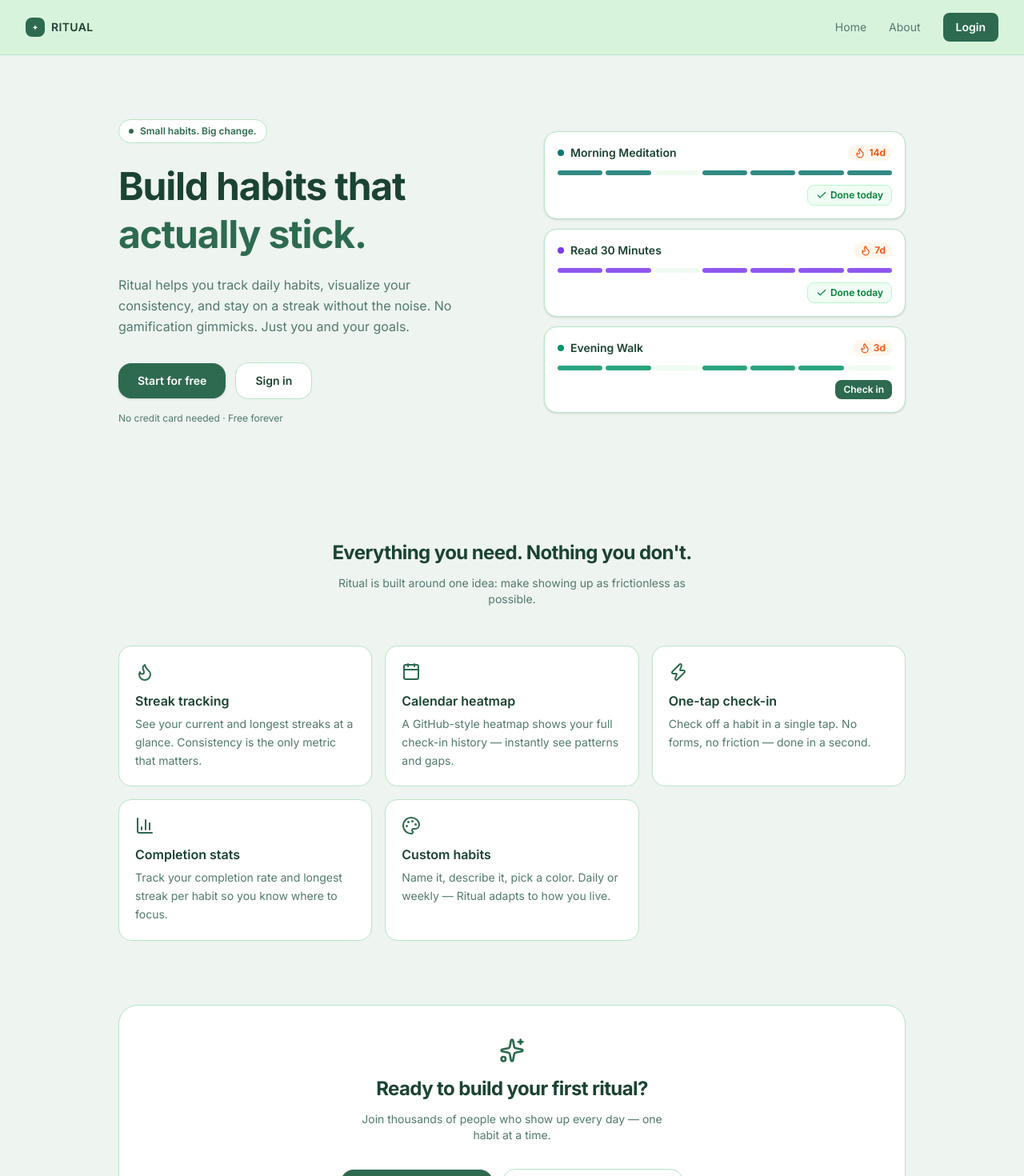
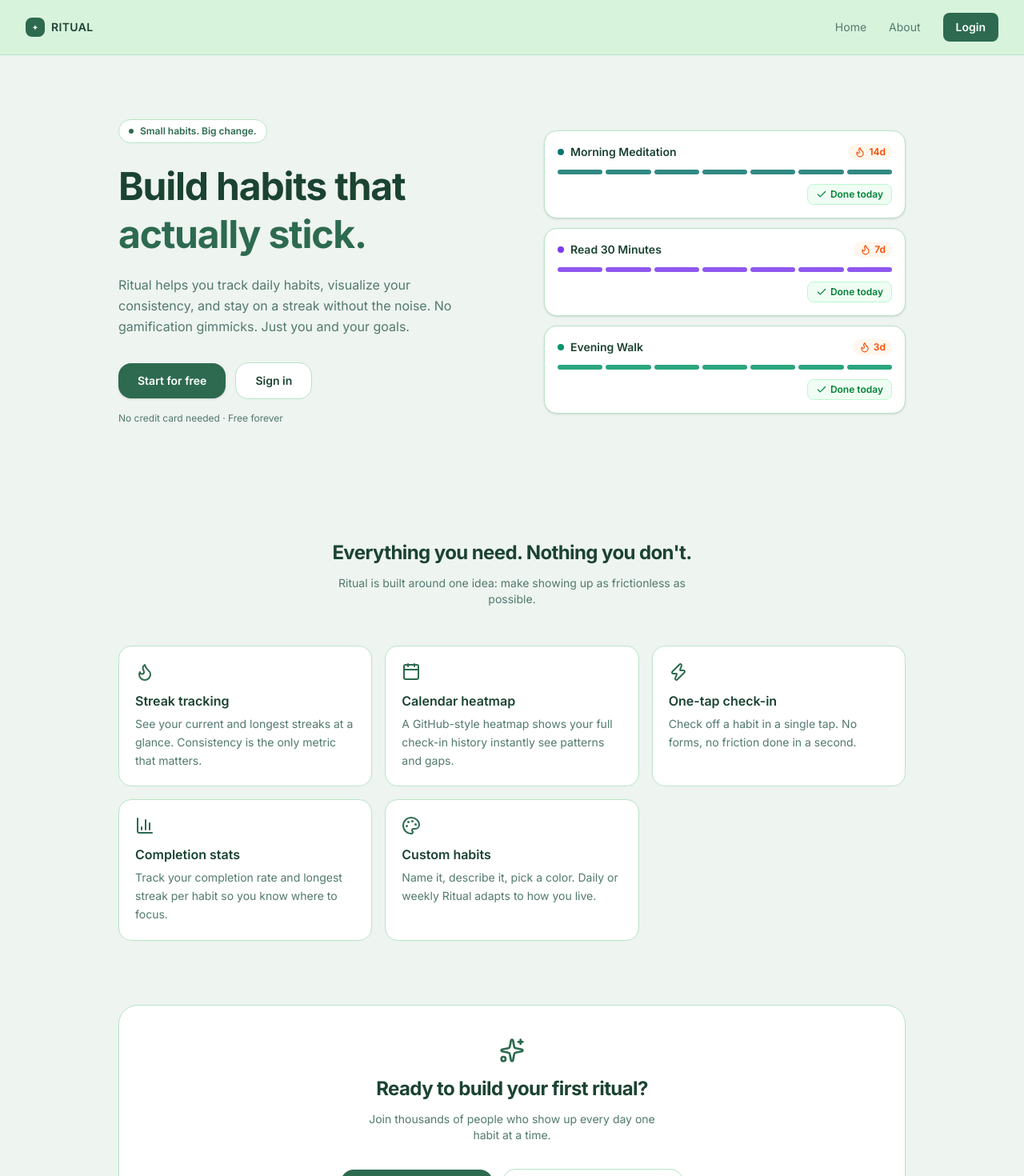
Before and after one commit to JevisKafle/Ritual-Habit-Tracker, a Next.js app in the folder frontend/: page / in a window 1280 px wide. Shown: the top 1470 px of the page at 80% size. Built offline with nearby package versions, Linux system fonts and the light colour scheme; no server answers.

Commit message:
mismatch

```diff
--- a/frontend/components/LandingPage.tsx
+++ b/frontend/components/LandingPage.tsx
@@ -5,7 +5,7 @@ import { Flame, Calendar, Zap, BarChart3, Palette, Sparkles, Check } from "lucid
 const DEMO_HABITS = [
     { name: "Morning Meditation", streak: 14, color: "#0F766E", done: true },
     { name: "Read 30 Minutes", streak: 7, color: "#7C3AED", done: true },
-    { name: "Evening Walk", streak: 3, color: "#059669", done: false },
+    { name: "Evening Walk", streak: 3, color: "#059669", done: true },
 ];
 
 function DemoCard({
@@ -28,7 +28,7 @@ function DemoCard({
         return () => clearTimeout(t);
     }, [delay]);
 
-    const last7 = [true, true, false, true, true, true, done];
+    const last7 = [true, true, true, true, true, true, done];
 
     return (
         <div
@@ -194,12 +194,12 @@ export default function LandingPage({
                     <FeatureCard
                         icon={<Calendar className="w-6 h-6" />}
                         title="Calendar heatmap"
-                        body="A GitHub-style heatmap shows your full check-in history — instantly see patterns and gaps."
+                        body="A GitHub-style heatmap shows your full check-in history instantly see patterns and gaps."
                     />
                     <FeatureCard
                         icon={<Zap className="w-6 h-6" />}
                         title="One-tap check-in"
-                        body="Check off a habit in a single tap. No forms, no friction — done in a second."
+                        body="Check off a habit in a single tap. No forms, no friction done in a second."
                     />
                     <FeatureCard
                         icon={<BarChart3 className="w-6 h-6" />}
@@ -209,7 +209,7 @@ export default function LandingPage({
                     <FeatureCard
                         icon={<Palette className="w-6 h-6" />}
                         title="Custom habits"
-                        body="Name it, describe it, pick a color. Daily or weekly — Ritual adapts to how you live."
+                        body="Name it, describe it, pick a color. Daily or weekly Ritual adapts to how you live."
                     />
                 </div>
             </section>
@@ -242,7 +242,7 @@ export default function LandingPage({
                                 Ready to build your first ritual?
                             </h2>
                             <p className="mx-auto mb-8 max-w-sm text-sm text-muted-foreground">
-                                Join thousands of people who show up every day — one habit at a time.
+                                Join thousands of people who show up every day one habit at a time.
                             </p>
                             <div className="flex flex-wrap items-center justify-center gap-3">
                                 <button
```
